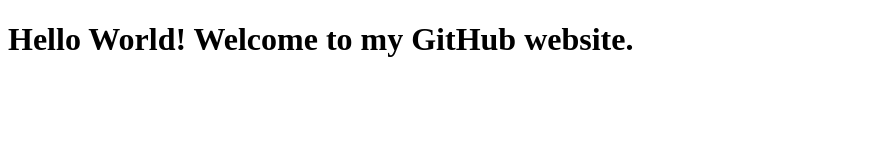
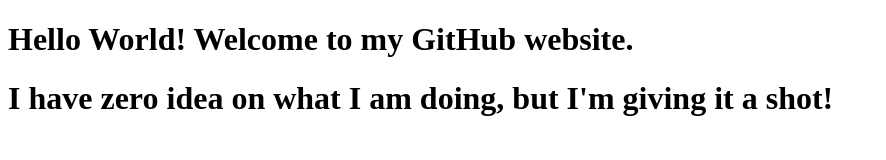
Before and after one commit to Joel-Agu/Joel-Agu.github.io, a plain HTML site: page index.html in a window 1280 px wide. Shown: the whole page, without its empty margins (0-886 px from the left). Drawn offline with Linux system fonts and the light colour scheme.

Commit message:
Add additional welcome message to index.html

```diff
--- a/index.html
+++ b/index.html
@@ -2,4 +2,5 @@
 <html>
 <head><title>My Website</title></head>
 <body><h1>Hello World! Welcome to my GitHub website.</h1></body>
+<body><h1>I have zero idea on what I am doing, but I'm giving it a shot!</h1><body>
 </html>
```
